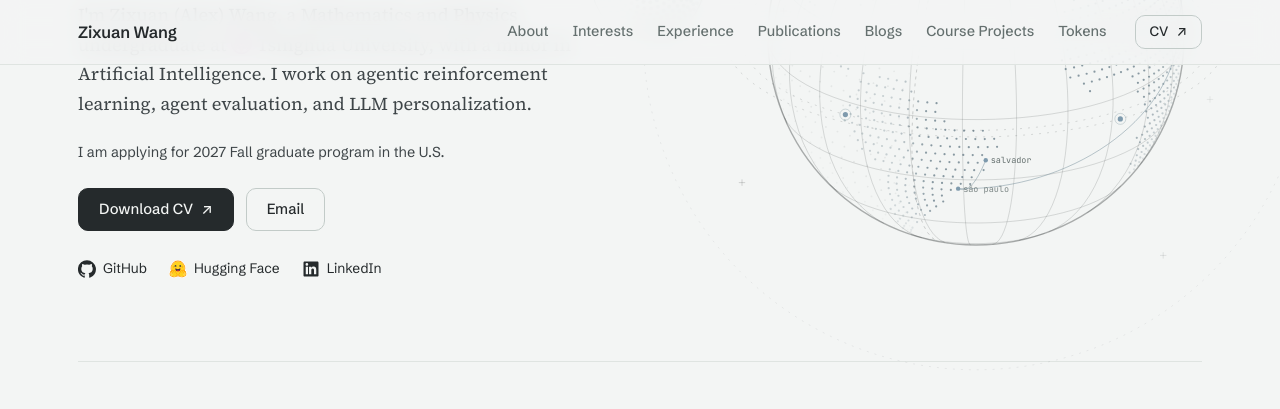
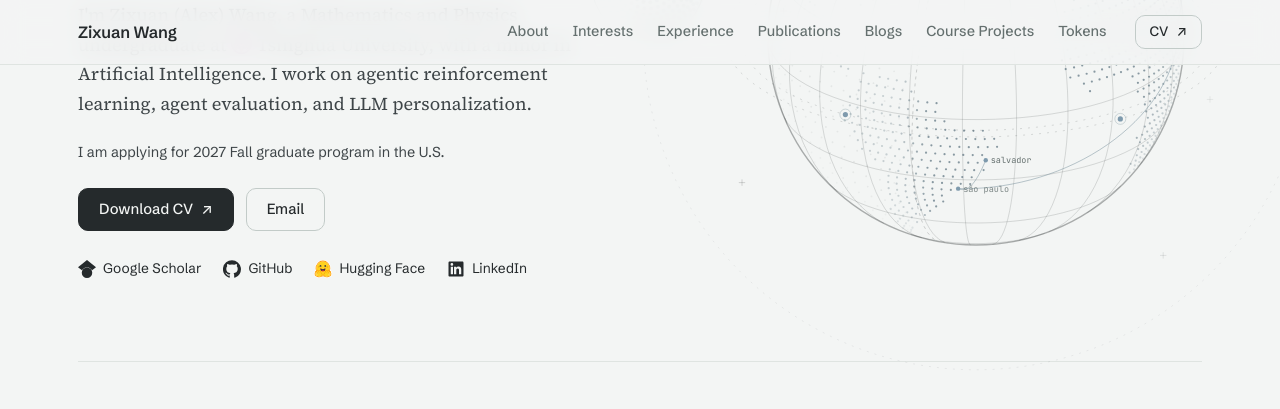
Before and after one commit to wannabeyourfriend/wannabeyourfriend.github.io, a Jekyll site: the page built from index.html, in a window 1280 px wide and 900 px high, scrolled down 379 px, cut to the strip 0-430 px from the top of the window. Shown: the top 409 px of the strip. Built offline with Jekyll 4.4.1, drawn with Linux system fonts in a browser that asks for light colours.

Commit message:
Add Google Scholar profile before GitHub

```diff
--- a/_config.yml
+++ b/_config.yml
@@ -12,7 +12,7 @@ canonical: https://wannabeyourfriend.github.io/
 
 # Links
 # If you don't need one of them, you may delete the corresponding line.
-# google_scholar: https://scholar.google.com/
+google_scholar: https://scholar.google.com/citations?user=BIbcok4AAAAJ&hl=en
 cv_link: /assets/files/Zixuan_Wang_Grad_Apply.pdf
 github_link: https://github.com/wannabeyourfriend
 huggingface: https://huggingface.co/wannabeyourfriend-hf
--- a/_includes/social-links.html
+++ b/_includes/social-links.html
@@ -1,3 +1,9 @@
+{% if site.google_scholar %}
+<a href="{{ site.google_scholar | escape }}" target="_blank" rel="noopener noreferrer">
+  <svg viewBox="0 0 24 24" aria-hidden="true" fill="currentColor"><path d="M5.242 13.769L0 9.5 12 0l12 9.5-5.242 4.269C17.548 11.249 14.978 9.5 12 9.5c-2.977 0-5.548 1.748-6.758 4.269zM12 10a7 7 0 1 0 0 14 7 7 0 0 0 0-14z"/></svg>
+  <span>Google Scholar</span>
+</a>
+{% endif %}
 <a href="{{ site.github_link }}" target="_blank" rel="noopener noreferrer">
   <svg viewBox="0 0 24 24" aria-hidden="true" fill="currentColor"><path d="M12 .3a12 12 0 0 0-3.8 23.4c.6.1.8-.3.8-.6v-2.3c-3.3.7-4-1.4-4-1.4-.5-1.4-1.3-1.7-1.3-1.7-1.1-.7.1-.7.1-.7 1.2.1 1.8 1.2 1.8 1.2 1 1.8 2.8 1.3 3.5 1 .1-.8.4-1.3.8-1.6-2.7-.3-5.5-1.3-5.5-5.9 0-1.3.5-2.4 1.2-3.2-.1-.3-.5-1.5.1-3.2 0 0 1-.3 3.3 1.2a11.5 11.5 0 0 1 6 0c2.3-1.5 3.3-1.2 3.3-1.2.6 1.7.2 2.9.1 3.2.8.8 1.2 1.9 1.2 3.2 0 4.6-2.8 5.6-5.5 5.9.4.4.8 1.1.8 2.2v3.3c0 .3.2.7.8.6A12 12 0 0 0 12 .3Z"/></svg>
   <span>GitHub</span>
```
